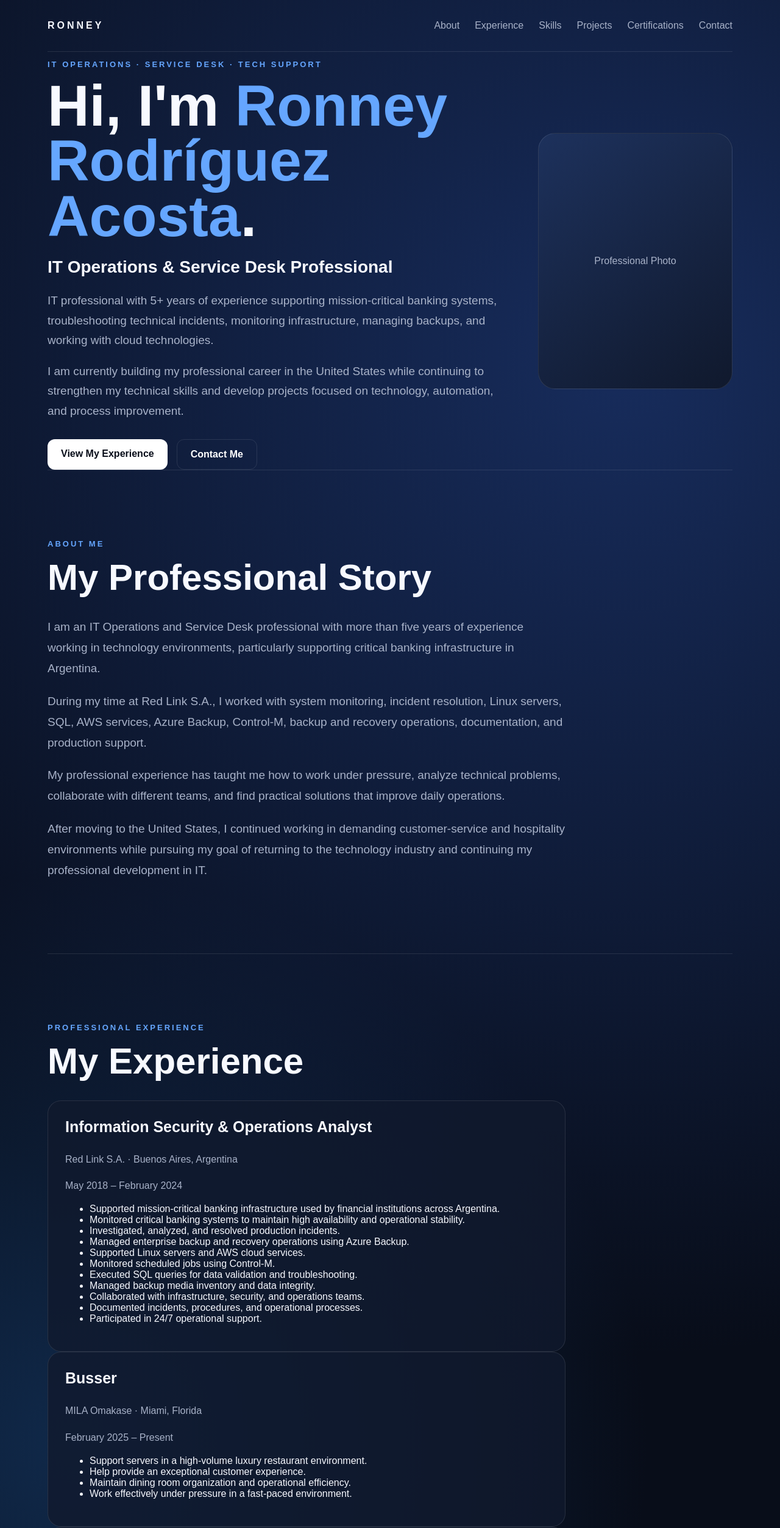
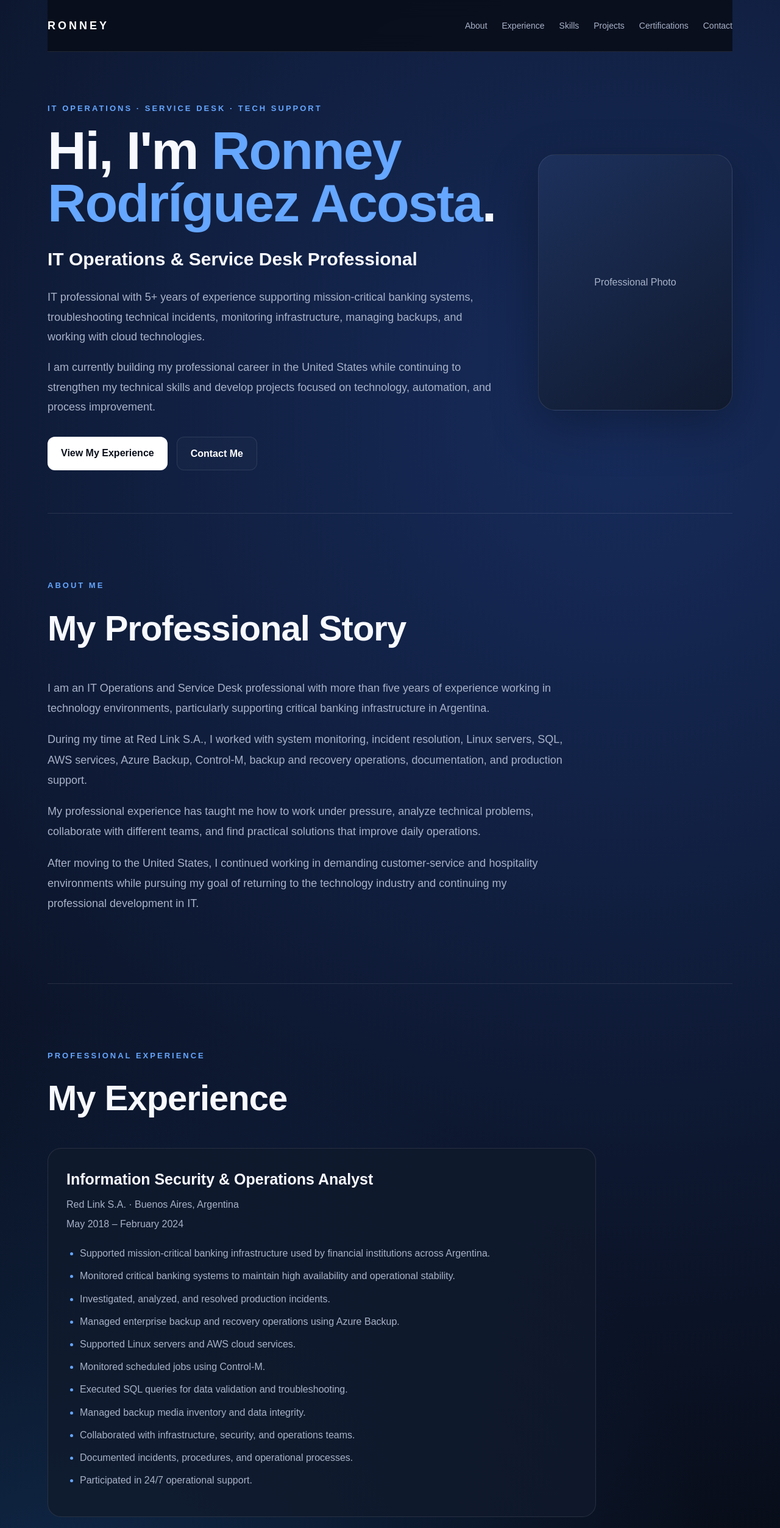
Before and after one commit to Ronney17-23/-ronney-portfolio, a Next.js app: page / in a window 1280 px wide. Shown: the top 2505 px of the page at 61% size. Built offline with nearby package versions, Linux system fonts and the light colour scheme.

Commit message:
Enhance styles and responsiveness in globals.css
Added new CSS variables for background and card styles, improved layout and spacing for various elements, and adjusted media queries for responsiveness.

```diff
--- a/app/globals.css
+++ b/app/globals.css
@@ -1,10 +1,14 @@
 :root {
   --bg: #080d19;
+  --bg-soft: #0d1424;
   --card: #111a2d;
+  --card-hover: #16223a;
   --text: #f7f9ff;
   --muted: #a8b2c8;
   --blue: #65a6ff;
+  --blue-light: #9cc8ff;
   --border: rgba(255, 255, 255, 0.1);
+  --border-hover: rgba(101, 166, 255, 0.45);
 }
 
 * {
@@ -23,6 +27,11 @@ body {
     var(--bg);
   color: var(--text);
   font-family: Arial, Helvetica, sans-serif;
+  line-height: 1.6;
+}
+
+a {
+  color: inherit;
 }
 
 main {
@@ -31,31 +40,45 @@ main {
   padding: 0 28px;
 }
 
+/* NAVIGATION */
+
 .nav {
   min-height: 85px;
   display: flex;
   align-items: center;
   justify-content: space-between;
   border-bottom: 1px solid var(--border);
+  position: sticky;
+  top: 0;
+  z-index: 100;
+  background: rgba(8, 13, 25, 0.88);
+  backdrop-filter: blur(14px);
 }
 
 .nav strong {
   letter-spacing: 4px;
+  color: white;
+  font-size: 18px;
 }
 
 .nav div {
   display: flex;
-  gap: 25px;
+  gap: 24px;
+  align-items: center;
 }
 
 .nav a {
   color: var(--muted);
   text-decoration: none;
+  font-size: 14px;
+  transition: color 0.2s ease;
 }
 
 .nav a:hover {
-  color: white;
+  color: var(--blue);
 }
+
+/* HERO */
 
 .hero {
   min-height: 82vh;
@@ -63,6 +86,7 @@ main {
   grid-template-columns: 1.4fr 0.6fr;
   gap: 60px;
   align-items: center;
+  padding: 70px 0;
 }
 
 .tag {
@@ -70,12 +94,14 @@ main {
   font-size: 13px;
   font-weight: bold;
   letter-spacing: 3px;
+  text-transform: uppercase;
 }
 
 .hero h1 {
-  font-size: clamp(55px, 8vw, 95px);
-  line-height: 0.95;
-  margin: 15px 0;
+  font-size: clamp(52px, 7vw, 88px);
+  line-height: 0.98;
+  margin: 15px 0 22px;
+  letter-spacing: -2px;
 }
 
 .hero h1 span {
@@ -83,28 +109,40 @@ main {
 }
 
 .hero h2 {
-  font-size: 28px;
+  font-size: clamp(23px, 3vw, 30px);
   max-width: 700px;
+  margin-bottom: 22px;
 }
 
 .intro {
   color: var(--muted);
-  font-size: 19px;
-  line-height: 1.7;
-  max-width: 750px;
+  font-size: 18px;
+  line-height: 1.8;
+  max-width: 760px;
 }
+
+/* BUTTONS */
 
 .buttons {
   display: flex;
+  flex-wrap: wrap;
   gap: 15px;
-  margin-top: 30px;
+  margin-top: 32px;
 }
 
 .buttons a {
-  padding: 15px 22px;
+  padding: 14px 22px;
   border-radius: 12px;
   text-decoration: none;
   font-weight: bold;
+  transition:
+    transform 0.2s ease,
+    background 0.2s ease,
+    border-color 0.2s ease;
+}
+
+.buttons a:hover {
+  transform: translateY(-2px);
 }
 
 .primary {
@@ -112,72 +150,144 @@ main {
   color: #080d19;
 }
 
+.primary:hover {
+  background: var(--blue-light);
+}
+
 .secondary {
   border: 1px solid var(--border);
   color: white;
+  background: rgba(255, 255, 255, 0.02);
 }
+
+.secondary:hover {
+  border-color: var(--blue);
+}
+
+/* PHOTO */
 
 .photo {
   height: 420px;
   border-radius: 28px;
   border: 1px solid var(--border);
-  background: linear-gradient(145deg, #1d315c, #10192d);
+  background:
+    linear-gradient(
+      145deg,
+      rgba(29, 49, 92, 0.95),
+      rgba(16, 25, 45, 0.95)
+    );
   display: flex;
   justify-content: center;
   align-items: center;
   color: var(--muted);
+  overflow: hidden;
+  box-shadow: 0 25px 80px rgba(0, 0, 0, 0.3);
 }
 
+.photo img {
+  width: 100%;
+  height: 100%;
+  object-fit: cover;
+}
+
+/* SECTIONS */
+
 .section {
-  padding: 100px 0;
+  padding: 95px 0;
   border-top: 1px solid var(--border);
 }
 
 .section h2 {
-  font-size: clamp(40px, 5vw, 60px);
-  margin: 10px 0 30px;
+  font-size: clamp(38px, 5vw, 58px);
+  margin: 10px 0 35px;
+  letter-spacing: -1px;
 }
 
 .section > p:not(.tag) {
   color: var(--muted);
-  font-size: 19px;
-  line-height: 1.8;
+  font-size: 18px;
+  line-height: 1.85;
   max-width: 850px;
 }
 
+/* CARDS */
+
 .card {
-  background: rgba(17, 26, 45, 0.8);
+  background: rgba(17, 26, 45, 0.82);
   border: 1px solid var(--border);
   border-radius: 22px;
-  padding: 28px;
-  max-width: 850px;
+  padding: 30px;
+  max-width: 900px;
+  margin-bottom: 24px;
+  transition:
+    transform 0.2s ease,
+    border-color 0.2s ease,
+    background 0.2s ease;
+}
+
+.card:hover {
+  transform: translateY(-3px);
+  border-color: var(--border-hover);
+  background: rgba(22, 34, 58, 0.9);
 }
 
 .card h3 {
   font-size: 25px;
-  margin-top: 0;
+  margin: 0 0 8px;
 }
 
 .card p {
+  line-height: 1.75;
+  color: var(--muted);
+}
+
+.card ul {
+  padding-left: 22px;
+  margin-top: 20px;
+}
+
+.card li {
+  color: var(--muted);
+  margin-bottom: 10px;
   line-height: 1.7;
+}
+
+.card li::marker {
+  color: var(--blue);
 }
 
 .muted {
   color: var(--muted);
+  margin: 4px 0;
 }
+
+/* SKILLS */
 
 .skills {
   display: flex;
   flex-wrap: wrap;
   gap: 12px;
+  max-width: 950px;
 }
 
 .skills span {
-  padding: 13px 18px;
+  padding: 12px 17px;
   border: 1px solid var(--border);
   border-radius: 30px;
   background: rgba(255, 255, 255, 0.04);
+  color: #dce6f8;
+  font-size: 14px;
+  transition:
+    border-color 0.2s ease,
+    transform 0.2s ease;
 }
+
+.skills span:hover {
+  border-color: var(--blue);
+  transform: translateY(-2px);
+}
+
+/* CONTACT */
 
 .contact {
   text-align: center;
@@ -188,16 +298,55 @@ main {
   margin-right: auto;
 }
 
+.contact a {
+  color: var(--blue);
+  text-decoration: none;
+}
+
+.contact a:hover {
+  text-decoration: underline;
+}
+
+/* FOOTER */
+
 footer {
   text-align: center;
   padding: 45px 0;
   color: var(--muted);
   border-top: 1px solid var(--border);
+  font-size: 14px;
 }
+
+/* TABLET */
+
+@media (max-width: 950px) {
+  .nav div {
+    gap: 14px;
+  }
+
+  .nav a {
+    font-size: 13px;
+  }
+
+  .hero {
+    grid-template-columns: 1fr 0.55fr;
+    gap: 35px;
+  }
+
+  .photo {
+    height: 360px;
+  }
+}
+
+/* MOBILE */
 
 @media (max-width: 750px) {
   main {
     padding: 0 18px;
+  }
+
+  .nav {
+    min-height: 70px;
   }
 
   .nav div {
@@ -206,19 +355,38 @@ footer {
 
   .hero {
     grid-template-columns: 1fr;
-    padding: 70px 0;
+    min-height: auto;
+    padding: 65px 0;
+  }
+
+  .hero h1 {
+    font-size: clamp(46px, 14vw, 70px);
   }
 
   .photo {
     height: 350px;
+    max-width: 360px;
+    width: 100%;
   }
 
   .buttons {
     flex-direction: column;
-    align-items: flex-start;
+    align-items: stretch;
+  }
+
+  .buttons a {
+    text-align: center;
   }
 
   .section {
     padding: 70px 0;
   }
+
+  .section h2 {
+    margin-bottom: 28px;
+  }
+
+  .card {
+    padding: 23px;
+  }
 }
```
